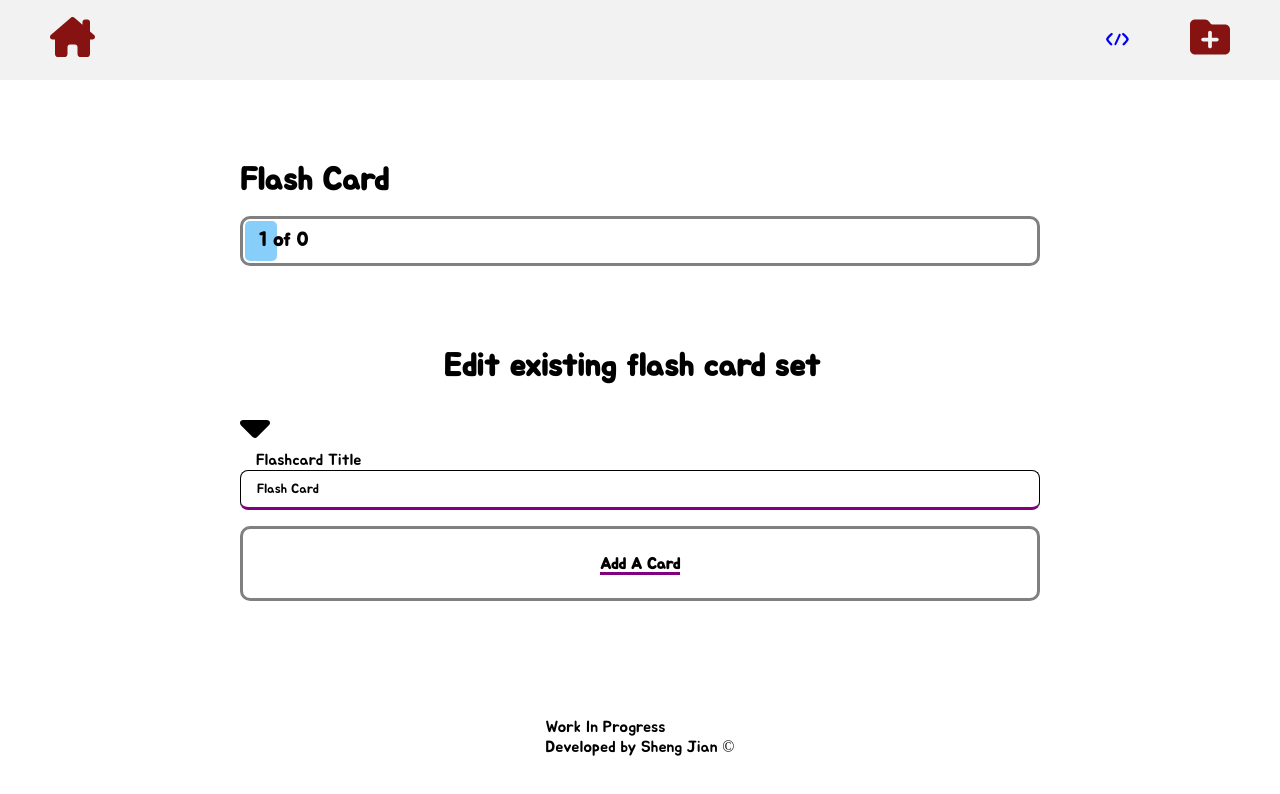
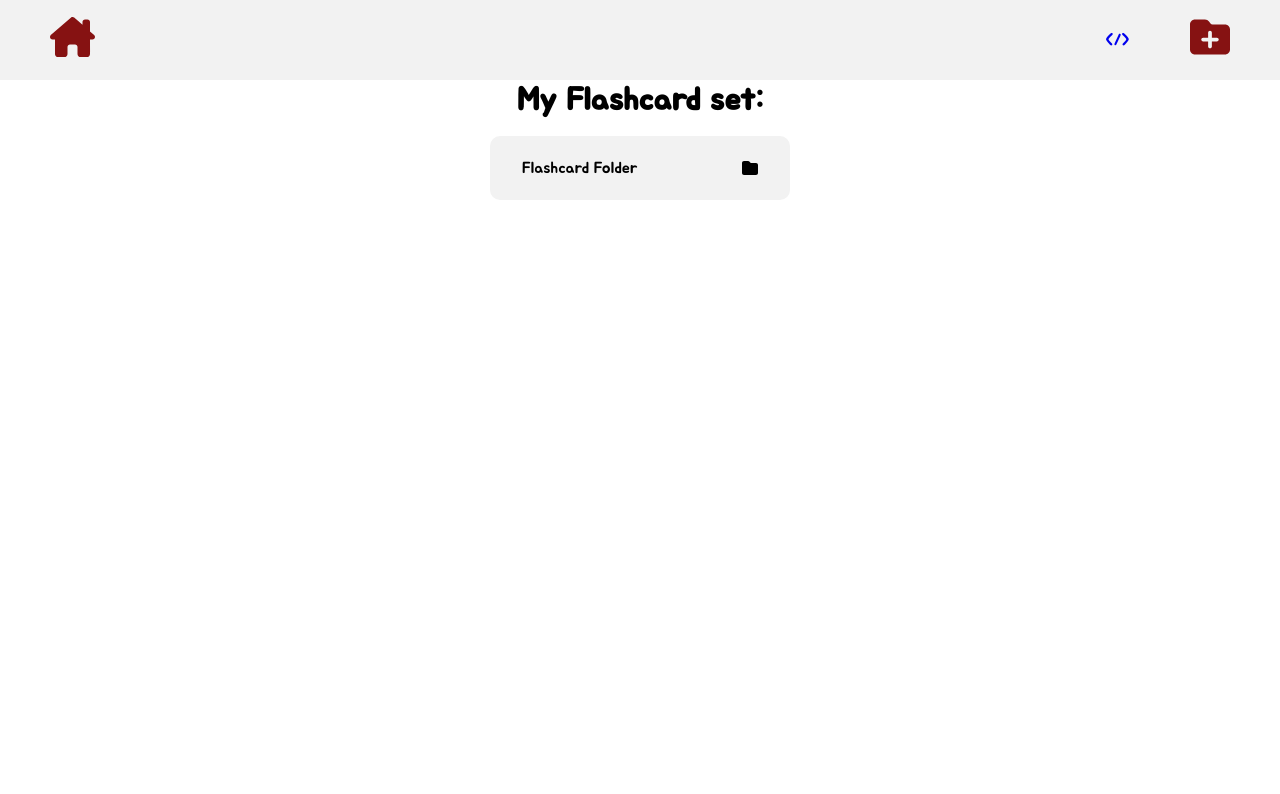
Before and after one commit to Sheng232/Flash-card-project, a React (Vite) app: page /Flashcard-project/Home in a window 1280 px wide. Shown: the top 794 px of the page. Built offline with nearby package versions, Linux system fonts and the light colour scheme.

Commit message:
implemented react router dom

```diff
--- a/package.json
+++ b/package.json
@@ -10,12 +10,13 @@
     "preview": "vite preview"
   },
   "dependencies": {
-    "@fortawesome/fontawesome-svg-core": "^6.6.0",
+    "@fortawesome/fontawesome-svg-core": "^6.7.1",
     "@fortawesome/free-regular-svg-icons": "^6.6.0",
     "@fortawesome/free-solid-svg-icons": "^6.6.0",
     "@fortawesome/react-fontawesome": "^0.2.2",
     "react": "^18.3.1",
-    "react-dom": "^18.3.1"
+    "react-dom": "^18.3.1",
+    "react-router-dom": "^6.28.0"
   },
   "devDependencies": {
     "@eslint/js": "^9.13.0",
--- a/src/App.jsx
+++ b/src/App.jsx
@@ -1,110 +1,21 @@
 import { useState, useEffect } from 'react'
 import Topbar from "./components/Topbar"
-import Flashcard from "../src/components/Flashcard"
 import CreateCard from './components/CreateCard/CreateCard'
 import Navbar from "./components/Navbar"
-
+import { BrowserRouter, Routes, Route } from 'react-router-dom'
+import Home from "./pages/Home"
+import Flashcard from "./pages/Flashcard"
+import Layout from "./pages/Layout"
 function App() {
-  const [isActive, setIsActive] = useState(1);
-  const [title, setTitle] = useState(JSON.parse(localStorage.getItem("title")) || "Flash Card");
-  const [deck, setDeck] = useState(
-    JSON.parse(localStorage.getItem("deck")) || []);
-
-
-  function nextCard(){
-    if(isActive === deck.length){
-      setIsActive(1);
-    }
-    else{
-      setIsActive(isActive + 1);
-    }
-  }
-  useEffect(
-    ()=>{
-      localStorage.setItem("deck", JSON.stringify(deck)), [deck]
-    }
-  );
-
-  useEffect(
-    ()=>{
-      localStorage.setItem("title", JSON.stringify(title)), [title]
-    }
-  );
-
-
-//   function save(currentDeck, event){
-//     event.preventDefault()
-//     setDeck(currentDeck);
-//     localStorage.setItem("deck", JSON.stringify(deck));
-// }
-
-  function autosave(currentDeck){
-    setDeck(currentDeck);
-    localStorage.setItem("deck", JSON.stringify(deck));
-    setIsActive(1);
-  }
-
-  function addNewCard(event){
-    event.preventDefault();
-    setDeck(prevState=>{
-      return([
-        ...prevState,
-        {frontText: "",
-        backText: "",
-        id: prevState.length + 1}
-      ])
-    })
-  }
-
-  function previousCard(){
-    if(isActive === 1){
-      setIsActive(deck.length)
-    }
-    else{
-      setIsActive(isActive - 1);
-    }
-  }
-  function setDeckTitle(event){
-    setTitle(event.target.value);
-    localStorage.setItem("title", JSON.stringify(title));
-  }
-
-  const displayCard = deck.map(card => {
-           return <Flashcard
-              key = {card.id}
-              frontText = {card.frontText}
-              backText = {card.backText}
-              isActive = {isActive === card.id ? "" : "invisible"}
-              nextCard = {nextCard}
-              previousCard = {previousCard}
-            />
-    });
-
-  return (
-    <div id="app">
-      <Navbar />
-      <Topbar
-        length={deck.length}
-        activeCard = {isActive}
-        title = {title}
-      />
-      {displayCard}
-      <CreateCard
-        length={deck.length}
-        deck = {deck}
-        // save = {save}
-        addNewcard = {addNewCard}
-        autosave = {autosave}
-        setDeckTitle = {setDeckTitle}
-        title = {title}
-      />
-      <footer>
-        Work In Progress
-        <br />
-        Developed by Sheng Jian &#169;
-      </footer>
-    </div>
+  return(
+    <BrowserRouter>
+      <Routes>
+        <Route element = {<Layout />}>
+          <Route path="/Flashcard-project/Home" element={<Home />}/>
+          <Route path="/Flashcard-project/Flashcard" element={<Flashcard />}/>
+        </Route>
+      </Routes>
+    </BrowserRouter>
   )
 }
-
 export default App
--- a/src/components/Flashcard.jsx
+++ b/src/components/FlashcardComponent.jsx
@@ -1,6 +1,6 @@
 import React from "react";
 
-function Flashcard(props) {
+function FlashcardComponent(props) {
     const [isFront, setIsFront] = React.useState(true);
     const [isFlipping, setIsFlipping] = React.useState(false);
     const [fadeLeft, setFadeLeft] = React.useState(false);
@@ -70,4 +70,4 @@ function Flashcard(props) {
     );
 }
 
-export default Flashcard;
+export default FlashcardComponent;
--- a/src/components/Navbar.jsx
+++ b/src/components/Navbar.jsx
@@ -1,14 +1,16 @@
 import { FontAwesomeIcon } from '@fortawesome/react-fontawesome'
 import { faHouseChimney, faFolderPlus,} from "@fortawesome/free-solid-svg-icons";
+import {Link} from "react-router-dom"
+
 function Navbar (){
     return(
         <div className="navbar">
-            <div className="home-button">
+            <Link to="/Flashcard-project/Home" className="home-button">
                 <FontAwesomeIcon icon={faHouseChimney} />
-            </div>
-            <div className="folder-button">
+            </Link>
+            <Link to="Flashcard-project/Flashcard" className="folder-button">
                 <FontAwesomeIcon icon={faFolderPlus} />
-            </div>
+            </Link>
             <div className="github-button">
                 <a target="_blank" href="https://github.com/Sheng232/Flashcard-project">{`</>`}</a>
             </div>
--- a/src/index.css
+++ b/src/index.css
@@ -157,6 +157,32 @@ footer{
   margin-top: 100px;
   margin-bottom: 100px;
 }
+.flashcard-set{
+  height: auto;
+  display: flex;
+  align-items: center;
+  flex-direction: column;
+}
+.flashcard-folder{
+  display: flex;
+  align-items: center;
+  justify-content: space-between;
+  width: 300px;
+  height: 50px;
+  background: #f2f2f2;
+  font-size: 1rem;
+  padding: 2rem;
+  margin: 1rem;
+  color: black;
+  text-decoration: none;
+  cursor: pointer;
+  border-radius: 10px;
+}
+.flashcard-folder:hover{
+  background: #d6cccc;
+}
+
+
 @keyframes flip{
   0%{
       transform: rotateY(0deg);
--- /dev/null
+++ b/src/pages/Flashcard.jsx
@@ -0,0 +1,101 @@
+import { useState, useEffect } from 'react'
+import Topbar from "../components/Topbar"
+import FlashcardComponent from "../components/FlashcardComponent"
+import CreateCard from '../components/CreateCard/CreateCard'
+
+function Flashcard() {
+  const [isActive, setIsActive] = useState(1);
+  const [title, setTitle] = useState(JSON.parse(localStorage.getItem("title")) || "Flash Card");
+  const [deck, setDeck] = useState(
+    JSON.parse(localStorage.getItem("deck")) || []);
+
+
+  function nextCard(){
+    if(isActive === deck.length){
+      setIsActive(1);
+    }
+    else{
+      setIsActive(isActive + 1);
+    }
+  }
+  useEffect(
+    ()=>{
+      localStorage.setItem("deck", JSON.stringify(deck)), [deck]
+    }
+  );
+
+  useEffect(
+    ()=>{
+      localStorage.setItem("title", JSON.stringify(title)), [title]
+    }
+  );
+
+  function autosave(currentDeck){
+    setDeck(currentDeck);
+    localStorage.setItem("deck", JSON.stringify(deck));
+    setIsActive(1);
+  }
+
+  function addNewCard(event){
+    event.preventDefault();
+    setDeck(prevState=>{
+      return([
+        ...prevState,
+        {frontText: "",
+        backText: "",
+        id: prevState.length + 1}
+      ])
+    })
+  }
+
+  function previousCard(){
+    if(isActive === 1){
+      setIsActive(deck.length)
+    }
+    else{
+      setIsActive(isActive - 1);
+    }
+  }
+  function setDeckTitle(event){
+    setTitle(event.target.value);
+    localStorage.setItem("title", JSON.stringify(title));
+  }
+
+  const displayCard = deck.map(card => {
+           return <FlashcardComponent
+              key = {card.id}
+              frontText = {card.frontText}
+              backText = {card.backText}
+              isActive = {isActive === card.id ? "" : "invisible"}
+              nextCard = {nextCard}
+              previousCard = {previousCard}
+            />
+    });
+
+  return (
+    <div id="app">
+      <Topbar
+        length={deck.length}
+        activeCard = {isActive}
+        title = {title}
+      />
+      {displayCard}
+      <CreateCard
+        length={deck.length}
+        deck = {deck}
+        // save = {save}
+        addNewcard = {addNewCard}
+        autosave = {autosave}
+        setDeckTitle = {setDeckTitle}
+        title = {title}
+      />
+      <footer>
+        Work In Progress
+        <br />
+        Developed by Sheng Jian &#169;
+      </footer>
+    </div>
+  )
+}
+
+export default Flashcard
--- /dev/null
+++ b/src/pages/Home.jsx
@@ -0,0 +1,16 @@
+import {Link} from "react-router-dom"
+import { FontAwesomeIcon } from '@fortawesome/react-fontawesome'
+import { faFolder } from "@fortawesome/free-solid-svg-icons";
+
+function Home() {
+  return(
+    <>
+        <div className="flashcard-set">
+            <h1>My Flashcard set:</h1>
+            <Link to="/Flashcard-project/Flashcard" className="flashcard-folder">Flashcard Folder <FontAwesomeIcon icon={faFolder} /></Link>
+        </div>
+    </>
+  )
+}
+
+export default Home
--- /dev/null
+++ b/src/pages/Layout.jsx
@@ -0,0 +1,11 @@
+import {Link, Outlet} from "react-router-dom"
+import Navbar from "../components/Navbar"
+
+export default function Layout(){
+    return(
+        <>
+            <Navbar />
+            <Outlet />
+        </>
+    )
+}
```
Also changed, not shown: 1 other file (tests, documents, lock files or other folders).
